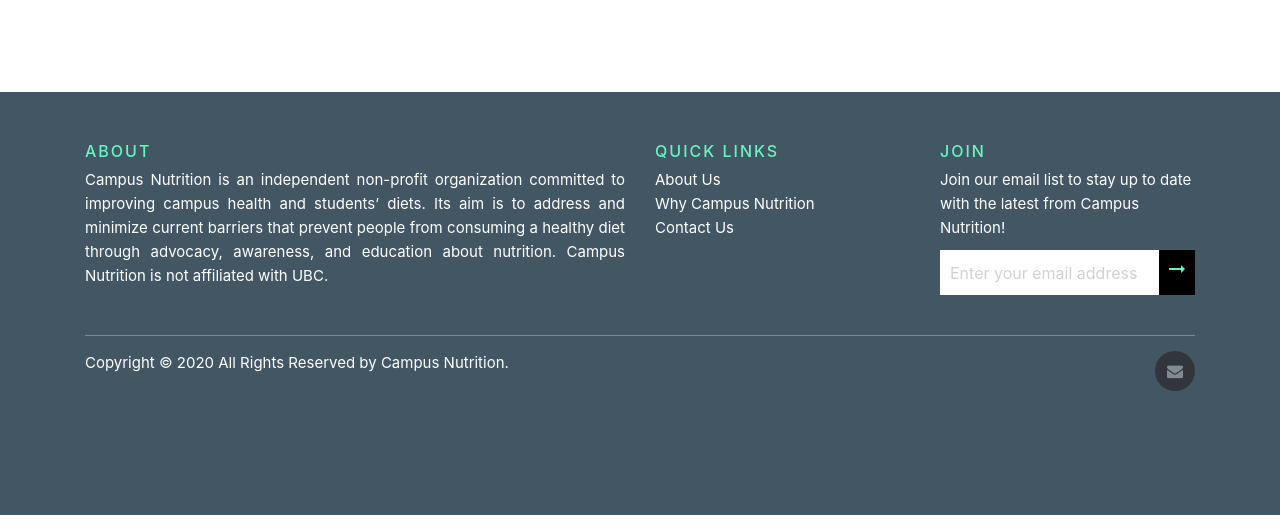
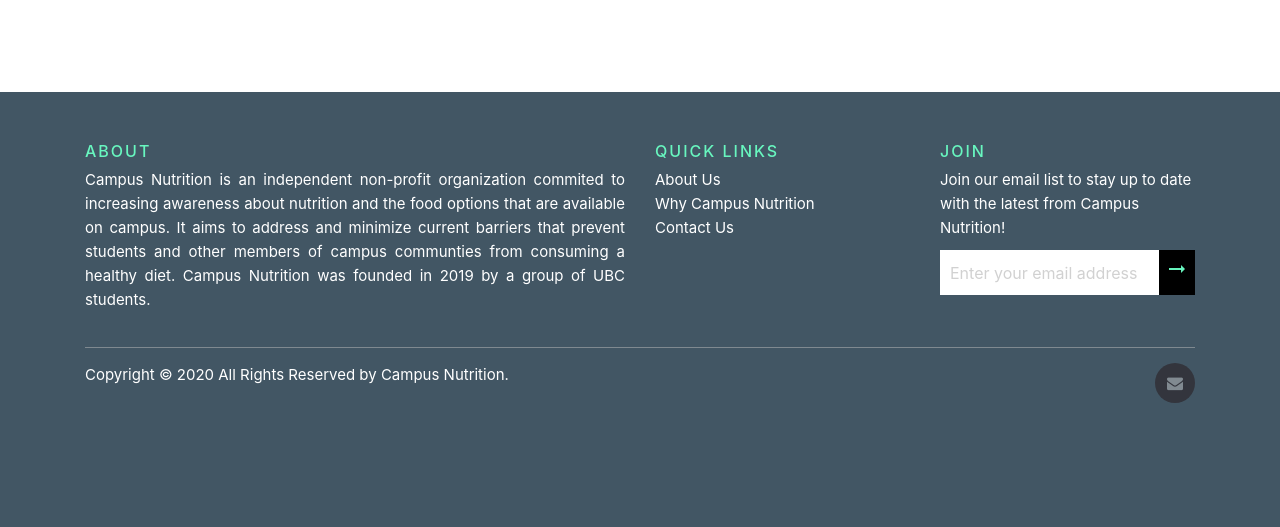
Before and after one commit to ubc-ntis/campusnutrition, a Django app: page /about/ in a window 1280 px wide. Shown: the part 1558-2085 px from the top of the page. Run offline with Django 3.2, Linux system fonts and the light colour scheme; some libraries are stand-ins or nearby versions.

Commit message:
Update base.html
update to the about campus nutrition text in footer

```diff
--- a/campusnutrition/apps/restaurants/templates/restaurants/base.html
+++ b/campusnutrition/apps/restaurants/templates/restaurants/base.html
@@ -82,11 +82,10 @@
               <h6>About</h6>
               <p class="text-justify">
                 Campus Nutrition is an independent non-profit organization
-                committed to improving campus health and students’ diets. Its
-                aim is to address and minimize current barriers that prevent
-                people from consuming a healthy diet through advocacy,
-                awareness, and education about nutrition. Campus Nutrition is
-                not affiliated with UBC.
+                commited to increasing awareness about nutrition and the food options
+                that are available on campus. It aims to address and minimize current barriers that prevent
+                students and other members of campus communties from consuming a healthy diet. Campus Nutrition
+                was founded in 2019 by a group of UBC students.
               </p>
             </div>
 
```
